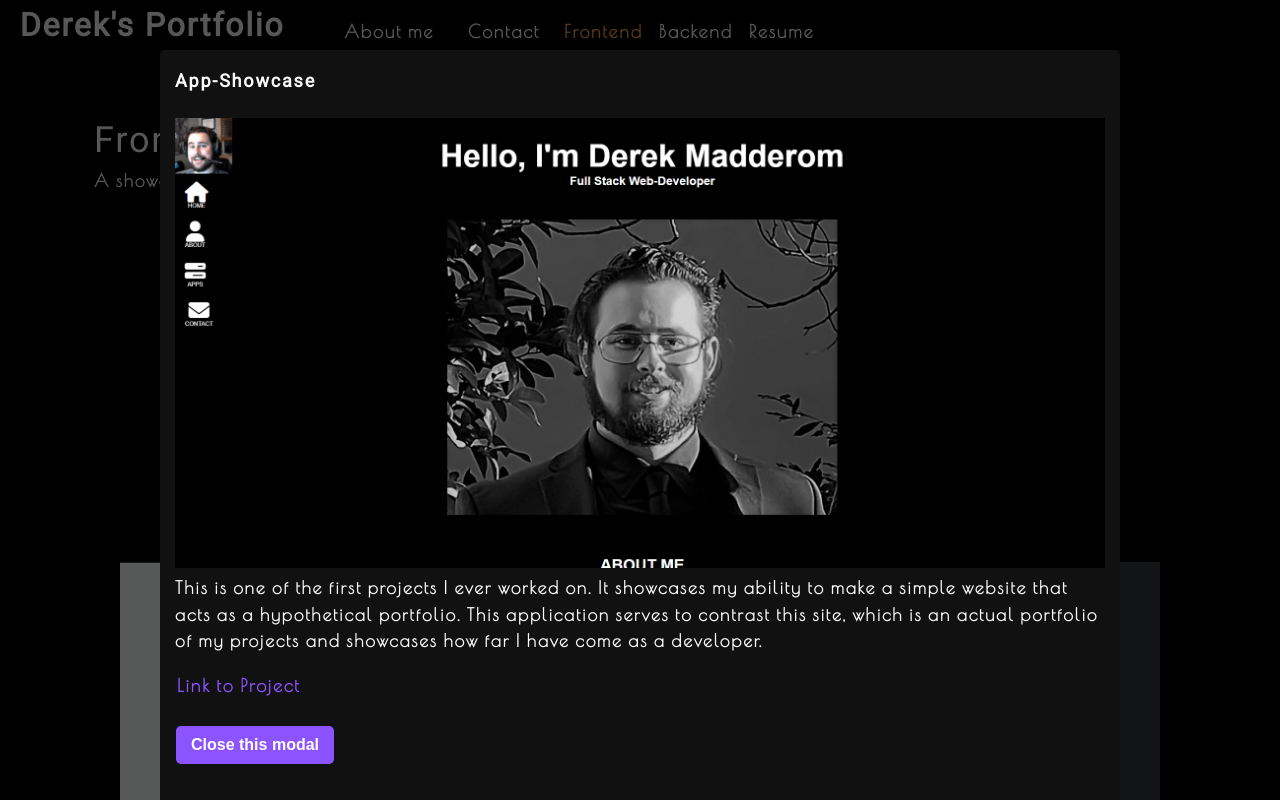
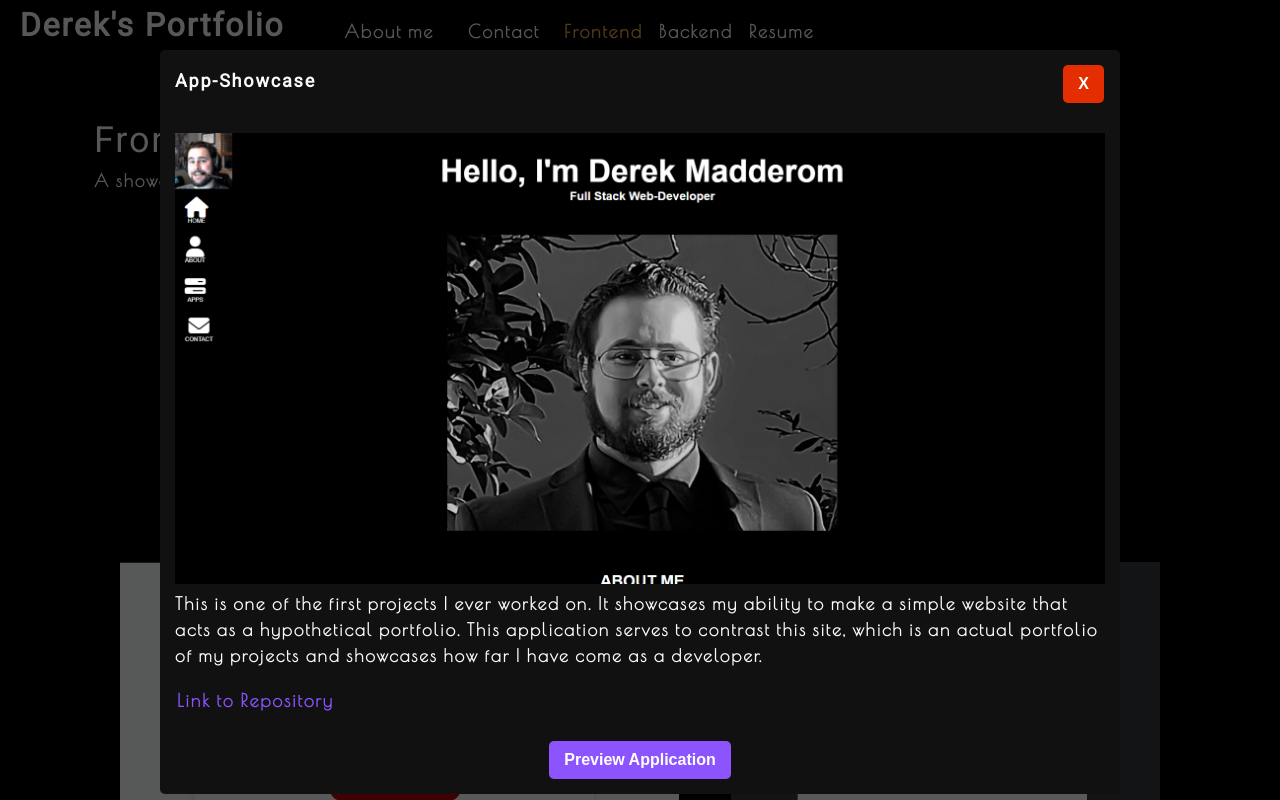
Before and after one commit to dmadd1996/React-Portfolio-2.0, a React (Create React App) app: page / in a window 1280 px wide. Both pictures are taken after a click on the picture 640 px from the left and 361 px from the top of the page. Shown: the top 800 px of the page. Built offline with nearby package versions, Linux system fonts and the light colour scheme.

Commit message:
added more intuitive navigation for the project modals: red X to close, in the process of adding a second button for links. One for repo, one for preview.

```diff
--- a/src/components/Modal/index.js
+++ b/src/components/Modal/index.js
@@ -6,17 +6,24 @@ const Modal = ({ onClose, currentPhoto }) => {
   return (
     <div className="modalBackdrop">
       <div className="modalContainer">
-        <h3 className="modalTitle">{name} </h3>
+        <div className='modalTopBar'>
+          <h3 className="modalTitle">{name} </h3>
+          <button type="button" style={{ background: "rgb(228, 46, 1)" }} onClick={onClose}>
+            X
+          </button>
+        </div>
         <img
           src={require(`../../assets/large/${category}/${index}.jpg`).default}
           alt="current category"
         />
         <p>{description}</p>
-        <a href={link}>Link to Project</a>
+        <a href={link}>Link to Repository</a>
         <br></br>
         <br></br>
-        <button type="button" onClick={onClose}>
-          Close this modal
+        <button type="button" style={{  display: "block", margin: "auto" }}>
+          {/* <a href={preview}> */}
+            Preview Application
+          {/* </a> */}
         </button>
       </div>
     </div>
--- a/src/index.css
+++ b/src/index.css
@@ -272,6 +272,11 @@ textarea {
   margin-bottom: 25px;
 }
 
+.modalTopBar {
+  display: flex;
+  justify-content: space-between;
+}
+
 button {
   background: var(--primary);
   border: 0;
```
